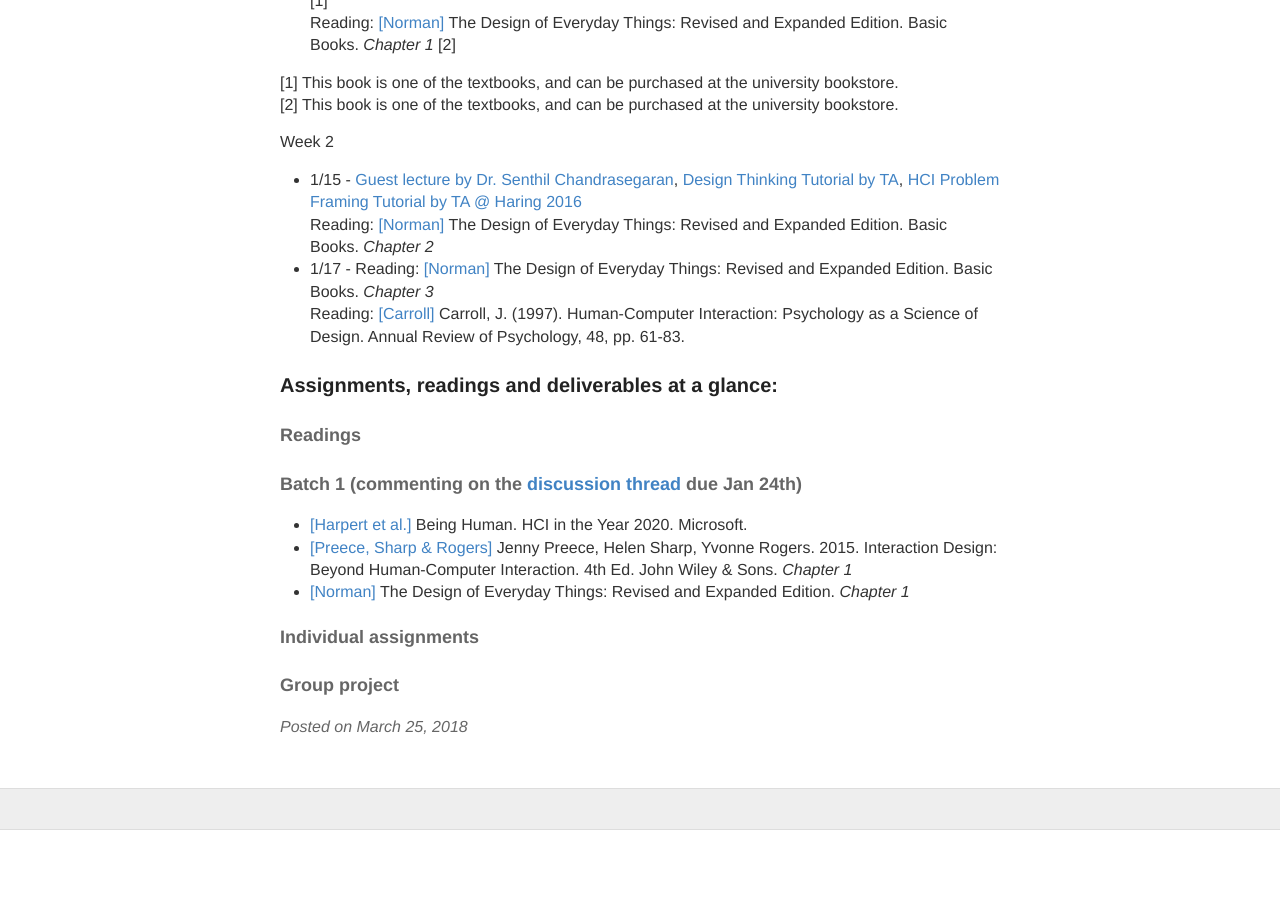
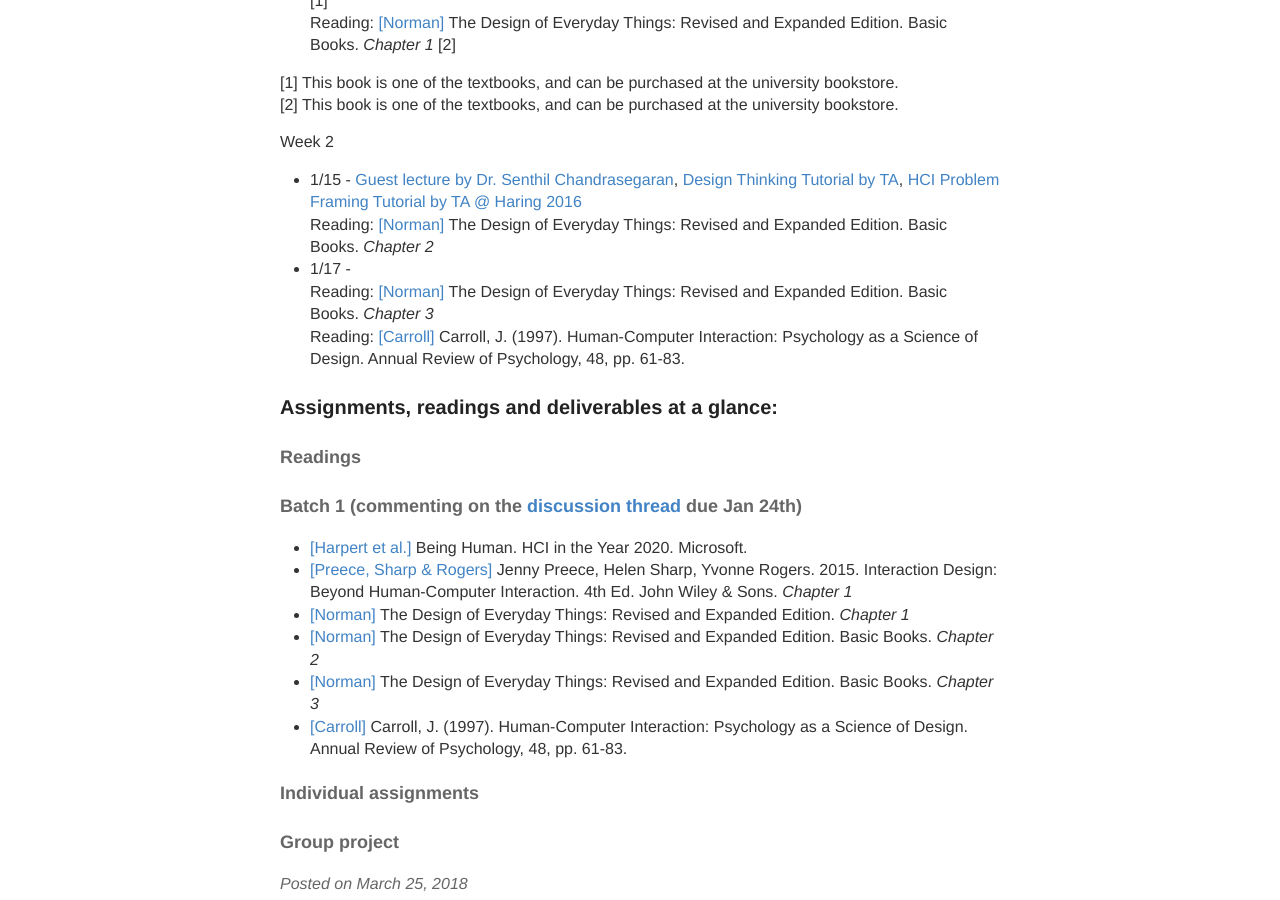
Before and after one commit to hciwang/hciwang.github.io, a Jekyll site: the page built from _posts/2018-3-25-lectures.md, in a window 1280 px wide and 900 px high, scrolled down 499 px. Built offline with Jekyll 4.4.1, drawn with Linux system fonts in a browser that asks for light colours; before the commit the page ends 1329 px from its top, so only the background shows below that.

Commit message:
Update 2018-3-25-lectures.md

```diff
--- a/_posts/2018-3-25-lectures.md
+++ b/_posts/2018-3-25-lectures.md
@@ -22,7 +22,7 @@
 Reading: [[Norman]](https://www.basicbooks.com/titles/don-norman/the-design-of-everyday-things/9780465050659/) The Design of Everyday Things: Revised and Expanded Edition. Basic Books. *Chapter 2*
 - 1/17 -
 Reading: [[Norman]](https://www.basicbooks.com/titles/don-norman/the-design-of-everyday-things/9780465050659/) The Design of Everyday Things: Revised and Expanded Edition. Basic Books. *Chapter 3*
-Reading: [[Carroll]](https://canvas.ucdavis.edu/files/3250636/download?download_frd=1) Carroll, J. (1997). Human-Computer Interaction: Psychology as a Science of Design. Annual Review of Psychology, 48, pp. 61-83.
+Reading: [[Carroll]](https://canvas.ucdavis.edu/courses/293005/files?preview=4983695) Carroll, J. (1997). Human-Computer Interaction: Psychology as a Science of Design. Annual Review of Psychology, 48, pp. 61-83.
 
 
 
@@ -34,6 +34,10 @@
 - [[Harpert et al.]](https://hxd.research.microsoft.com/work/being-human-human-computer-interaction-in-the-year-2020.php) Being Human. HCI in the Year 2020. Microsoft.
 - [[Preece, Sharp & Rogers]](http://www.id-book.com/) Jenny Preece, Helen Sharp, Yvonne Rogers. 2015. Interaction Design: Beyond Human-Computer Interaction. 4th Ed. John Wiley & Sons. *Chapter 1*
 - [[Norman]](https://www.basicbooks.com/titles/don-norman/the-design-of-everyday-things/9780465050659/) The Design of Everyday Things: Revised and Expanded Edition. *Chapter 1*
+- [[Norman]](https://www.basicbooks.com/titles/don-norman/the-design-of-everyday-things/9780465050659/) The Design of Everyday Things: Revised and Expanded Edition. Basic Books. *Chapter 2*
+- [[Norman]](https://www.basicbooks.com/titles/don-norman/the-design-of-everyday-things/9780465050659/) The Design of Everyday Things: Revised and Expanded Edition. Basic Books. *Chapter 3*
+- [[Carroll]](https://canvas.ucdavis.edu/courses/293005/files?preview=4983695) Carroll, J. (1997). Human-Computer Interaction: Psychology as a Science of Design. Annual Review of Psychology, 48, pp. 61-83.
+
 
 
 #### Individual assignments
```
